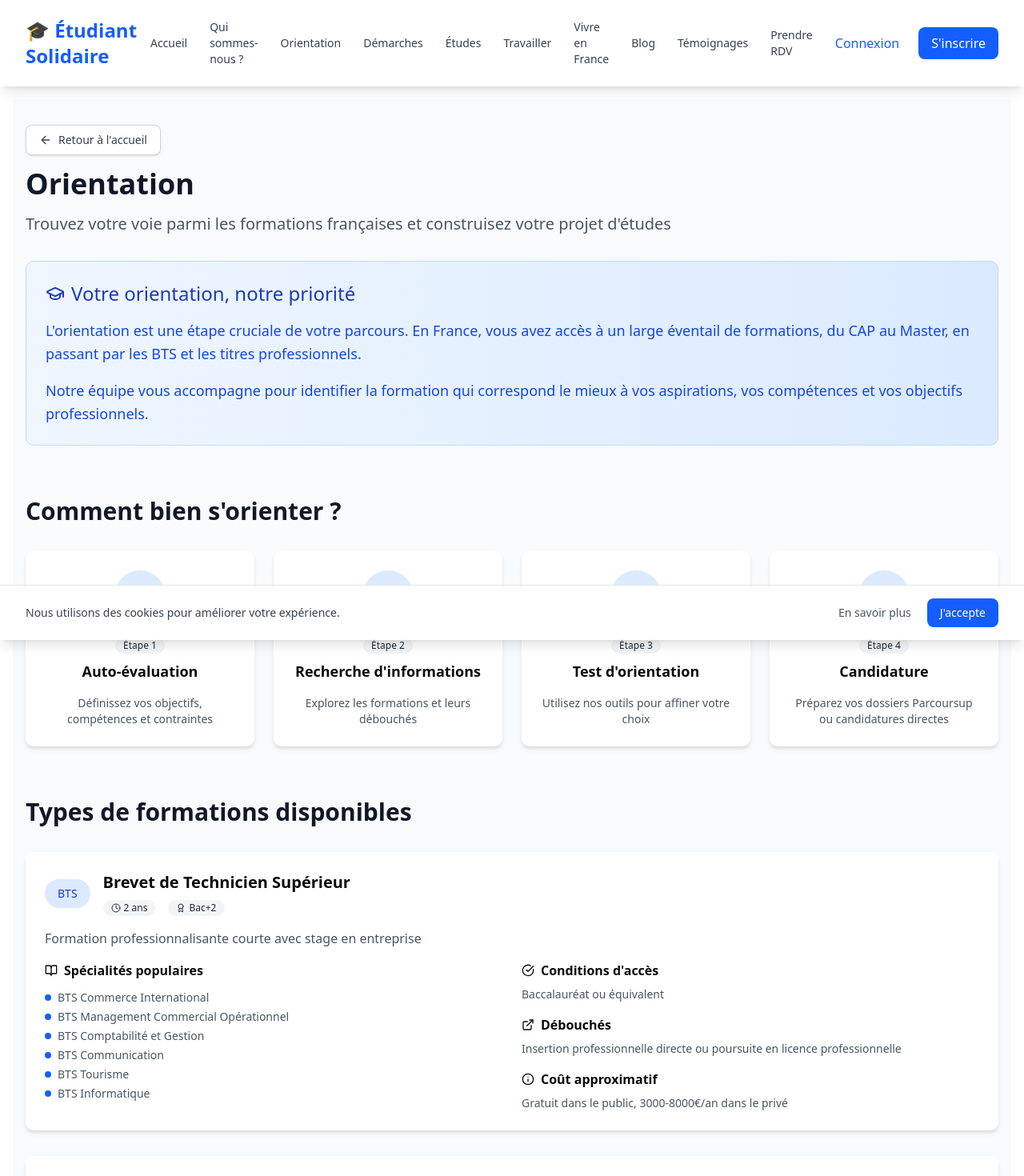
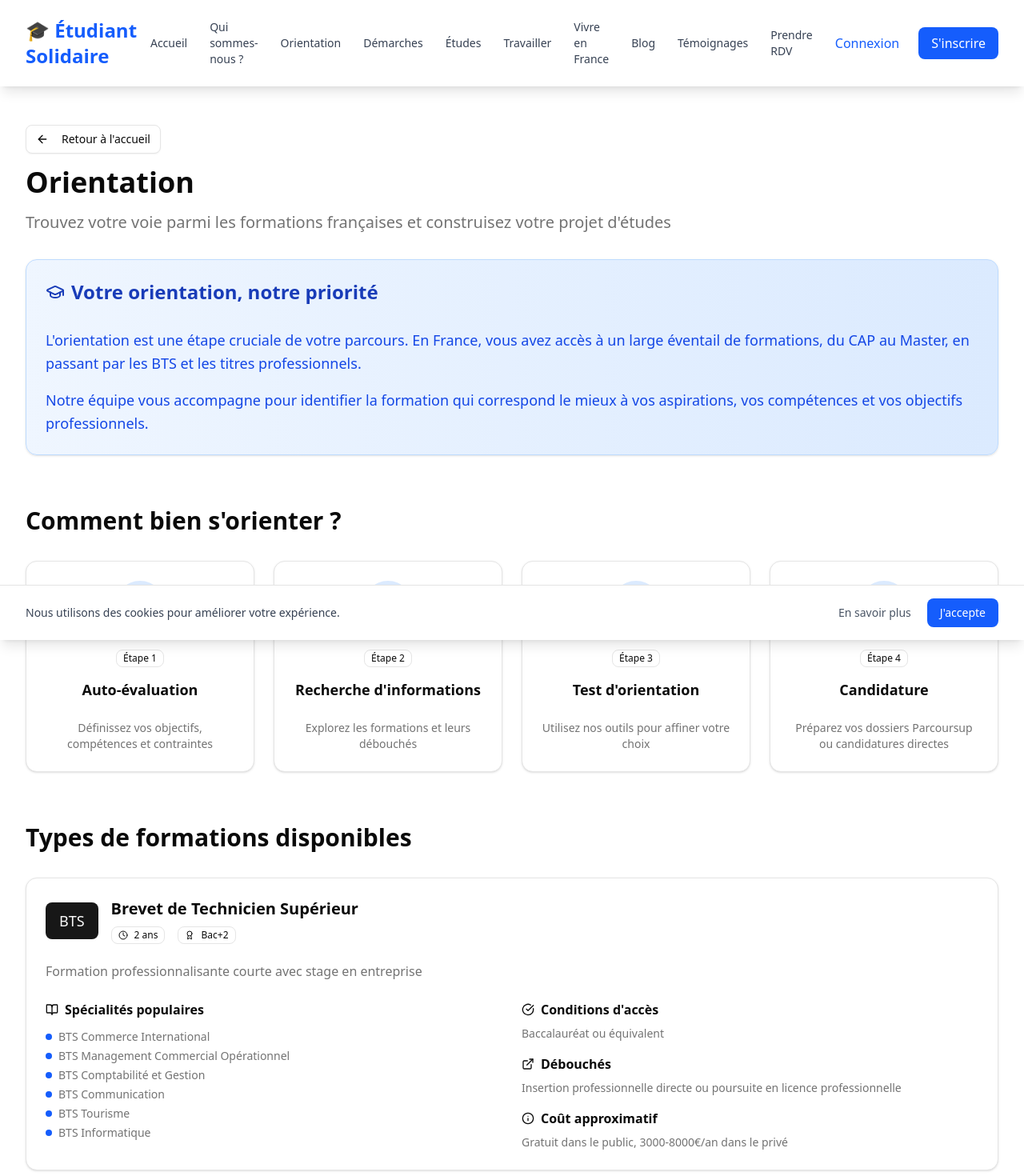
Before and after one commit to Mamadou98606/etudiantesolidaire-frontend, a React (Vite) app: page /orientation in a window 1280 px wide. Shown: the top 1470 px of the page at 80% size. Built offline with nearby package versions, Linux system fonts and the light colour scheme.

Commit message:
Update Orientation.jsx

```diff
--- a/src/components/Orientation.jsx
+++ b/src/components/Orientation.jsx
@@ -1,10 +1,14 @@
 import React from 'react'
+import { Card, CardContent, CardDescription, CardHeader, CardTitle } from './ui/card.jsx'
+import { Badge } from './ui/badge.jsx'
+import { Button } from './ui/button.jsx'
 import {
   GraduationCap,
   BookOpen,
   Award,
   Clock,
   Users,
+  MapPin,
   ArrowLeft,
   ExternalLink,
   CheckCircle,
@@ -164,33 +168,34 @@ function Orientation() {
   ]
 
   return (
-    <div className="min-h-screen bg-gray-50 py-8">
+    <div className="min-h-screen bg-background py-8">
       <div className="container mx-auto px-4">
         {/* Header */}
         <div className="mb-8">
-          <button
+          <Button
+            variant="outline"
             onClick={() => navigate('/')}
-            className="mb-4 inline-flex items-center px-4 py-2 border border-gray-300 rounded-md shadow-sm text-sm font-medium text-gray-700 bg-white hover:bg-gray-50"
+            className="mb-4"
           >
             <ArrowLeft className="h-4 w-4 mr-2" />
             Retour à l'accueil
-          </button>
-          <h1 className="text-4xl font-bold text-gray-900 mb-4">Orientation</h1>
-          <p className="text-xl text-gray-600">
+          </Button>
+          <h1 className="text-4xl font-bold text-foreground mb-4">Orientation</h1>
+          <p className="text-xl text-muted-foreground">
             Trouvez votre voie parmi les formations françaises et construisez votre projet d'études
           </p>
         </div>
 
         {/* Introduction */}
         <section className="mb-16">
-          <div className="bg-gradient-to-r from-blue-50 to-blue-100 border border-blue-200 rounded-lg p-6">
-            <div className="mb-4">
-              <h2 className="text-2xl text-blue-800 flex items-center">
+          <Card className="bg-gradient-to-r from-blue-50 to-blue-100 border-blue-200">
+            <CardHeader>
+              <CardTitle className="text-2xl text-blue-800 flex items-center">
                 <GraduationCap className="h-6 w-6 mr-2" />
                 Votre orientation, notre priorité
-              </h2>
-            </div>
-            <div>
+              </CardTitle>
+            </CardHeader>
+            <CardContent>
               <p className="text-lg text-blue-700 leading-relaxed mb-4">
                 L'orientation est une étape cruciale de votre parcours. En France, vous avez accès à un large éventail
                 de formations, du CAP au Master, en passant par les BTS et les titres professionnels.
@@ -199,67 +204,67 @@ function Orientation() {
                 Notre équipe vous accompagne pour identifier la formation qui correspond le mieux à vos aspirations,
                 vos compétences et vos objectifs professionnels.
               </p>
-            </div>
-          </div>
+            </CardContent>
+          </Card>
         </section>
 
         {/* Processus d'orientation */}
         <section className="mb-16">
-          <h2 className="text-3xl font-bold text-gray-900 mb-8">Comment bien s'orienter ?</h2>
+          <h2 className="text-3xl font-bold text-foreground mb-8">Comment bien s'orienter ?</h2>
           <div className="grid md:grid-cols-2 lg:grid-cols-4 gap-6">
             {processSteps.map((step, index) => (
-              <div key={index} className="text-center bg-white rounded-lg shadow-md hover:shadow-lg transition-shadow p-6">
-                <div className="mb-4">
+              <Card key={index} className="text-center hover:shadow-lg transition-shadow">
+                <CardHeader>
                   <div className="w-16 h-16 bg-blue-100 rounded-full flex items-center justify-center mx-auto mb-4">
                     <div className="text-blue-600">
                       {step.icon}
                     </div>
                   </div>
-                  <span className="inline-flex items-center px-2.5 py-0.5 rounded-full text-xs font-medium bg-gray-100 text-gray-800 w-fit mx-auto mb-2">
+                  <Badge variant="outline" className="w-fit mx-auto mb-2">
                     Étape {step.step}
-                  </span>
-                  <h3 className="text-lg font-semibold">{step.title}</h3>
-                </div>
-                <div>
-                  <p className="text-gray-600 text-sm">{step.description}</p>
-                </div>
-              </div>
+                  </Badge>
+                  <CardTitle className="text-lg">{step.title}</CardTitle>
+                </CardHeader>
+                <CardContent>
+                  <p className="text-muted-foreground text-sm">{step.description}</p>
+                </CardContent>
+              </Card>
             ))}
           </div>
         </section>
 
         {/* Types de formations */}
         <section className="mb-16">
-          <h2 className="text-3xl font-bold text-gray-900 mb-8">Types de formations disponibles</h2>
+          <h2 className="text-3xl font-bold text-foreground mb-8">Types de formations disponibles</h2>
           <div className="space-y-8">
             {formations.map((formation, index) => (
-              <div key={index} className="bg-white rounded-lg shadow-md hover:shadow-lg transition-shadow p-6">
-                <div className="mb-4">
+              <Card key={index} className="hover:shadow-lg transition-shadow">
+                <CardHeader>
                   <div className="flex items-center justify-between mb-4">
                     <div className="flex items-center space-x-4">
-                      <span className="inline-flex items-center px-3 py-1 rounded-full text-sm font-medium bg-blue-100 text-blue-800 text-lg px-4 py-2">
+                      <Badge variant="default" className="text-lg px-4 py-2">
                         {formation.type}
-                      </span>
+                      </Badge>
                       <div>
-                        <h3 className="text-xl font-semibold">{formation.title}</h3>
+                        <CardTitle className="text-xl">{formation.title}</CardTitle>
                         <div className="flex items-center space-x-4 mt-2">
-                          <span className="inline-flex items-center px-2.5 py-0.5 rounded-full text-xs font-medium bg-gray-100 text-gray-800">
+                          <Badge variant="outline">
                             <Clock className="h-3 w-3 mr-1" />
                             {formation.duration}
-                          </span>
-                          <span className="inline-flex items-center px-2.5 py-0.5 rounded-full text-xs font-medium bg-gray-100 text-gray-800">
+                          </Badge>
+                          <Badge variant="outline">
                             <Award className="h-3 w-3 mr-1" />
                             {formation.level}
-                          </span>
+                          </Badge>
                         </div>
                       </div>
                     </div>
                   </div>
-                  <p className="text-base text-gray-600">
+                  <CardDescription className="text-base">
                     {formation.description}
-                  </p>
-                </div>
-                <div>
+                  </CardDescription>
+                </CardHeader>
+                <CardContent>
                   <div className="grid md:grid-cols-2 gap-6">
                     <div>
                       <h4 className="font-semibold mb-3 flex items-center">
@@ -268,7 +273,7 @@ function Orientation() {
                       </h4>
                       <ul className="space-y-1">
                         {formation.specialties.map((specialty, idx) => (
-                          <li key={idx} className="text-sm text-gray-600 flex items-center">
+                          <li key={idx} className="text-sm text-muted-foreground flex items-center">
                             <div className="w-2 h-2 bg-blue-600 rounded-full mr-2"></div>
                             {specialty}
                           </li>
@@ -281,40 +286,41 @@ function Orientation() {
                           <CheckCircle className="h-4 w-4 mr-2" />
                           Conditions d'accès
                         </h4>
-                        <p className="text-sm text-gray-600">{formation.requirements}</p>
+                        <p className="text-sm text-muted-foreground">{formation.requirements}</p>
                       </div>
                       <div>
                         <h4 className="font-semibold mb-2 flex items-center">
                           <ExternalLink className="h-4 w-4 mr-2" />
                           Débouchés
                         </h4>
-                        <p className="text-sm text-gray-600">{formation.opportunities}</p>
+                        <p className="text-sm text-muted-foreground">{formation.opportunities}</p>
                       </div>
                       <div>
                         <h4 className="font-semibold mb-2 flex items-center">
                           <Info className="h-4 w-4 mr-2" />
                           Coût approximatif
                         </h4>
-                        <p className="text-sm text-gray-600">{formation.cost}</p>
+                        <p className="text-sm text-muted-foreground">{formation.cost}</p>
                       </div>
                     </div>
                   </div>
-                </div>
-              </div>
+                </CardContent>
+              </Card>
             ))}
           </div>
         </section>
 
         {/* Dates importantes */}
         <section className="mb-16">
-          <h2 className="text-3xl font-bold text-gray-900 mb-8">Dates importantes 2024-2025</h2>
+          <h2 className="text-3xl font-bold text-foreground mb-8">Dates importantes 2024-2025</h2>
           <div className="space-y-4">
             {importantDates.map((item, index) => (
-              <div key={index} className={`border-l-4 bg-white rounded-lg p-4 ${
+              <Card key={index} className={`border-l-4 ${
                 item.type === 'alert' ? 'border-l-red-500 bg-red-50' :
                 item.type === 'warning' ? 'border-l-orange-500 bg-orange-50' :
                 'border-l-blue-500 bg-blue-50'
               }`}>
+                <CardContent className="py-4">
                   <div className="flex items-center justify-between">
                     <div className="flex items-center space-x-4">
                       {item.type === 'alert' ? (
@@ -326,87 +332,65 @@ function Orientation() {
                       )}
                       <div>
                         <p className="font-semibold">{item.event}</p>
-                      <p className="text-sm text-gray-600">{item.date}</p>
+                        <p className="text-sm text-muted-foreground">{item.date}</p>
                       </div>
                     </div>
                   </div>
-              </div>
+                </CardContent>
+              </Card>
             ))}
           </div>
         </section>
 
         {/* Outils d'aide */}
         <section className="mb-16">
-          <h2 className="text-3xl font-bold text-gray-900 mb-8">Nos outils d'aide à l'orientation</h2>
-          <div className="grid md:grid-cols-3 gap-6">
-            <div className="bg-white rounded-lg shadow-md hover:shadow-lg transition-shadow p-6">
-              <div className="mb-4">
-                <h3 className="flex items-center font-semibold">
+          <h2 className="text-3xl font-bold text-foreground mb-8">Nos outils d'aide à l'orientation</h2>
+          <div className="grid md:grid-cols-2 gap-6">
+            <Card className="hover:shadow-lg transition-shadow">
+              <CardHeader>
+                <CardTitle className="flex items-center">
                   <CheckCircle className="h-5 w-5 text-green-600 mr-2" />
                   Test d'orientation
-                </h3>
-              </div>
-              <div>
-                <p className="text-gray-600 mb-4">
+                </CardTitle>
+              </CardHeader>
+              <CardContent>
+                <p className="text-muted-foreground mb-4">
                   Découvrez les formations qui correspondent à votre profil et vos aspirations.
                 </p>
-                <button
-                  className="w-full bg-blue-600 text-white px-4 py-2 rounded-md hover:bg-blue-700"
-                  onClick={() => navigate('/test-orientation')}
-                >
+                <Button className="w-full" onClick={() => navigate('/test-orientation')}>
                   Faire le test
-                </button>
-              </div>
-            </div>
+                </Button>
+              </CardContent>
+            </Card>
 
-            <div className="bg-white rounded-lg shadow-md hover:shadow-lg transition-shadow p-6">
-              <div className="mb-4">
-                <h3 className="flex items-center font-semibold">
-                  <BookOpen className="h-5 w-5 text-blue-600 mr-2" />
-                  Fiches métiers
-                </h3>
-              </div>
-              <div>
-                <p className="text-gray-600 mb-4">
-                  Explorez les métiers et leurs formations associées.
-                </p>
-                <button
-                  className="w-full border border-gray-300 text-gray-700 px-4 py-2 rounded-md hover:bg-gray-50"
-                  onClick={() => navigate('/fiches-metiers')}
-                >
-                  Consulter les fiches
-                </button>
-              </div>
-            </div>
-
-            <div className="bg-white rounded-lg shadow-md hover:shadow-lg transition-shadow p-6">
-              <div className="mb-4">
-                <h3 className="flex items-center font-semibold">
+            <Card className="hover:shadow-lg transition-shadow">
+              <CardHeader>
+                <CardTitle className="flex items-center">
                   <Users className="h-5 w-5 text-purple-600 mr-2" />
                   Conseil personnalisé
-                </h3>
-              </div>
-              <div>
-                <p className="text-gray-600 mb-4">
+                </CardTitle>
+              </CardHeader>
+              <CardContent>
+                <p className="text-muted-foreground mb-4">
                   Bénéficiez d'un accompagnement individuel avec nos conseillers.
                 </p>
-                <button className="w-full border border-gray-300 text-gray-700 px-4 py-2 rounded-md hover:bg-gray-50">
+                <Button variant="outline" className="w-full">
                   Prendre RDV
-                </button>
-              </div>
-            </div>
+                </Button>
+              </CardContent>
+            </Card>
           </div>
         </section>
 
         {/* Ressources utiles */}
         <section className="mb-16">
-          <h2 className="text-3xl font-bold text-gray-900 mb-8">Ressources utiles</h2>
+          <h2 className="text-3xl font-bold text-foreground mb-8">Ressources utiles</h2>
           <div className="grid md:grid-cols-2 gap-6">
-            <div className="bg-white rounded-lg shadow-md p-6">
-              <div className="mb-4">
-                <h3 className="font-semibold">Sites officiels</h3>
-              </div>
-              <div>
+            <Card>
+              <CardHeader>
+                <CardTitle>Sites officiels</CardTitle>
+              </CardHeader>
+              <CardContent>
                 <ul className="space-y-2">
                   <li className="flex items-center">
                     <ExternalLink className="h-4 w-4 mr-2 text-blue-600" />
@@ -433,14 +417,14 @@ function Orientation() {
                     </a>
                   </li>
                 </ul>
-              </div>
-            </div>
+              </CardContent>
+            </Card>
 
-            <div className="bg-white rounded-lg shadow-md p-6">
-              <div className="mb-4">
-                <h3 className="font-semibold">Nos guides</h3>
-              </div>
-              <div>
+            <Card>
+              <CardHeader>
+                <CardTitle>Nos guides</CardTitle>
+              </CardHeader>
+              <CardContent>
                 <ul className="space-y-2">
                   <li className="flex items-center">
                     <BookOpen className="h-4 w-4 mr-2 text-green-600" />
@@ -459,15 +443,16 @@ function Orientation() {
                     <span>Financer ses études</span>
                   </li>
                 </ul>
-              </div>
-            </div>
+              </CardContent>
+            </Card>
           </div>
         </section>
 
         {/* Checklist Parcoursup */}
         <section className="mb-16">
-          <h2 className="text-3xl font-bold text-gray-900 mb-8">Checklist Parcoursup</h2>
-          <div className="bg-white rounded-lg shadow-md p-6">
+          <h2 className="text-3xl font-bold text-foreground mb-8">Checklist Parcoursup</h2>
+          <Card>
+            <CardContent className="pt-6">
               <ul className="space-y-2 text-sm">
                 <li className="flex items-center"><CheckCircle className="h-4 w-4 text-green-600 mr-2" /> Créer mon compte et compléter mon profil</li>
                 <li className="flex items-center"><CheckCircle className="h-4 w-4 text-green-600 mr-2" /> Renseigner mes bulletins et pièces</li>
@@ -475,23 +460,24 @@ function Orientation() {
                 <li className="flex items-center"><CheckCircle className="h-4 w-4 text-green-600 mr-2" /> Confirmer mes vœux avant la date limite</li>
                 <li className="flex items-center"><CheckCircle className="h-4 w-4 text-green-600 mr-2" /> Suivre les réponses et respecter les délais</li>
               </ul>
-          </div>
+            </CardContent>
+          </Card>
         </section>
 
         {/* Liens utiles */}
         <section className="mb-16">
           <h3 className="text-2xl font-semibold mb-4">Liens utiles</h3>
           <div className="grid md:grid-cols-2 gap-4">
-            <a href="https://www.parcoursup.fr" target="_blank" rel="noopener noreferrer" className="flex items-center p-4 border rounded-lg hover:bg-gray-50">
+            <a href="https://www.parcoursup.fr" target="_blank" rel="noopener noreferrer" className="flex items-center p-4 border rounded-lg hover:bg-muted">
               <ExternalLink className="h-4 w-4 mr-2" /> Parcoursup (officiel)
             </a>
-            <a href="https://www.campusfrance.org" target="_blank" rel="noopener noreferrer" className="flex items-center p-4 border rounded-lg hover:bg-gray-50">
+            <a href="https://www.campusfrance.org" target="_blank" rel="noopener noreferrer" className="flex items-center p-4 border rounded-lg hover:bg-muted">
               <ExternalLink className="h-4 w-4 mr-2" /> Campus France
             </a>
-            <a href="https://www.onisep.fr" target="_blank" rel="noopener noreferrer" className="flex items-center p-4 border rounded-lg hover:bg-gray-50">
+            <a href="https://www.onisep.fr" target="_blank" rel="noopener noreferrer" className="flex items-center p-4 border rounded-lg hover:bg-muted">
               <ExternalLink className="h-4 w-4 mr-2" /> Onisep
             </a>
-            <a href="https://www.service-public.fr/particuliers/vosdroits/N110" target="_blank" rel="noopener noreferrer" className="flex items-center p-4 border rounded-lg hover:bg-gray-50">
+            <a href="https://www.service-public.fr/particuliers/vosdroits/N110" target="_blank" rel="noopener noreferrer" className="flex items-center p-4 border rounded-lg hover:bg-muted">
               <ExternalLink className="h-4 w-4 mr-2" /> Aides financières
             </a>
           </div>
@@ -499,27 +485,24 @@ function Orientation() {
 
         {/* CTA */}
         <section className="text-center">
-          <div className="bg-gradient-to-r from-blue-600 to-blue-700 text-white rounded-lg p-6">
-            <div className="mb-4">
-              <h2 className="text-2xl font-semibold">Besoin d'aide pour votre orientation ?</h2>
-              <p className="text-blue-100">
+          <Card className="bg-gradient-to-r from-blue-600 to-blue-700 text-white">
+            <CardHeader>
+              <CardTitle className="text-2xl">Besoin d'aide pour votre orientation ?</CardTitle>
+              <CardDescription className="text-blue-100">
                 Nos conseillers sont là pour vous accompagner dans vos choix
-              </p>
+              </CardDescription>
+            </CardHeader>
+            <CardContent>
+              <div className="flex flex-col sm:flex-row gap-4 justify-center">
+                <Button size="lg" variant="secondary">
+                  Prendre rendez-vous
+                </Button>
+                <Button size="lg" variant="outline" className="border-white text-white hover:bg-white hover:text-blue-600" onClick={() => navigate('/test-orientation')}>
+                  Faire le test d'orientation
+                </Button>
               </div>
-            <div>
-              <div className="flex flex-col sm:flex-row gap-4 justify-center">
-                <button className="bg-white text-blue-600 px-6 py-3 rounded-md font-medium hover:bg-gray-100">
-                  Prendre rendez-vous
-                </button>
-                <button
-                  className="border border-white text-white px-6 py-3 rounded-md font-medium hover:bg-white hover:text-blue-600"
-                  onClick={() => navigate('/test-orientation')}
-                >
-                  Faire le test d'orientation
-                </button>
-              </div>
-            </div>
-          </div>
+            </CardContent>
+          </Card>
         </section>
       </div>
     </div>
```
Lines whose indentation alone changed are shown as unchanged.
